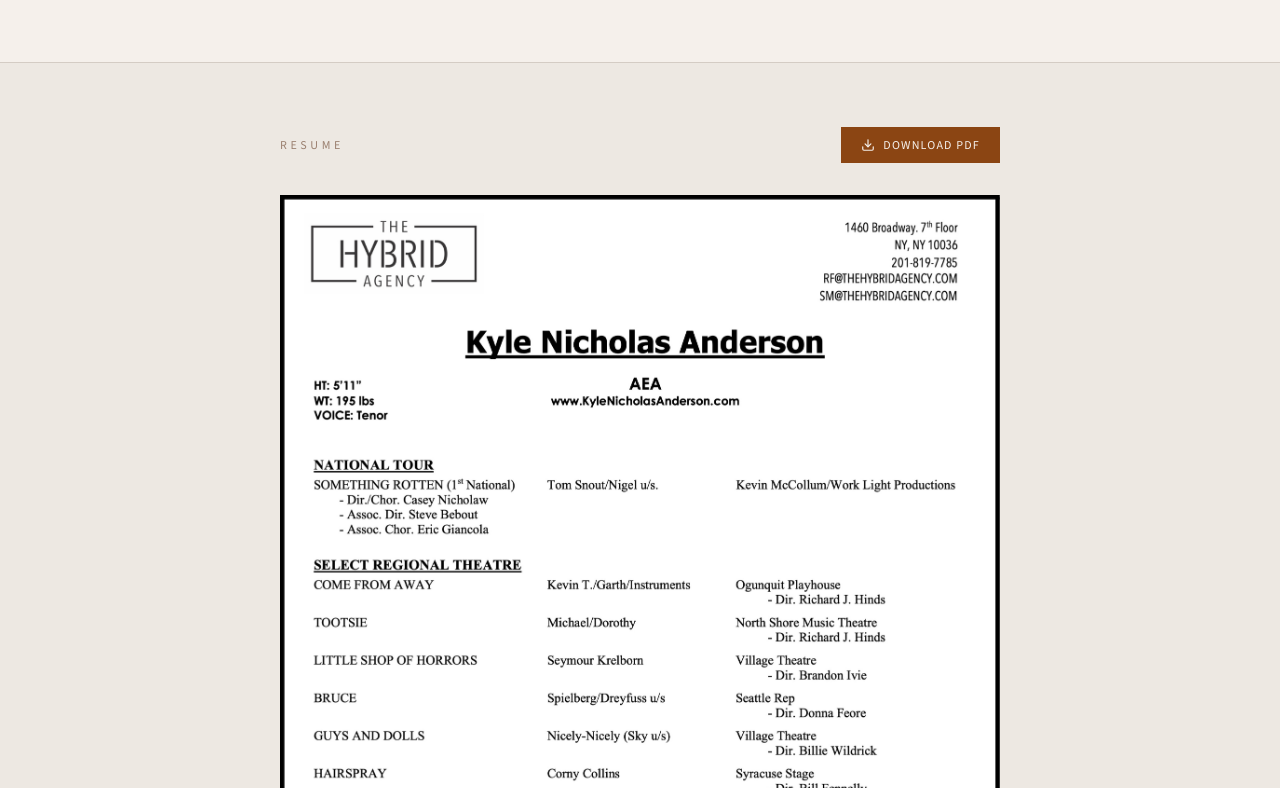
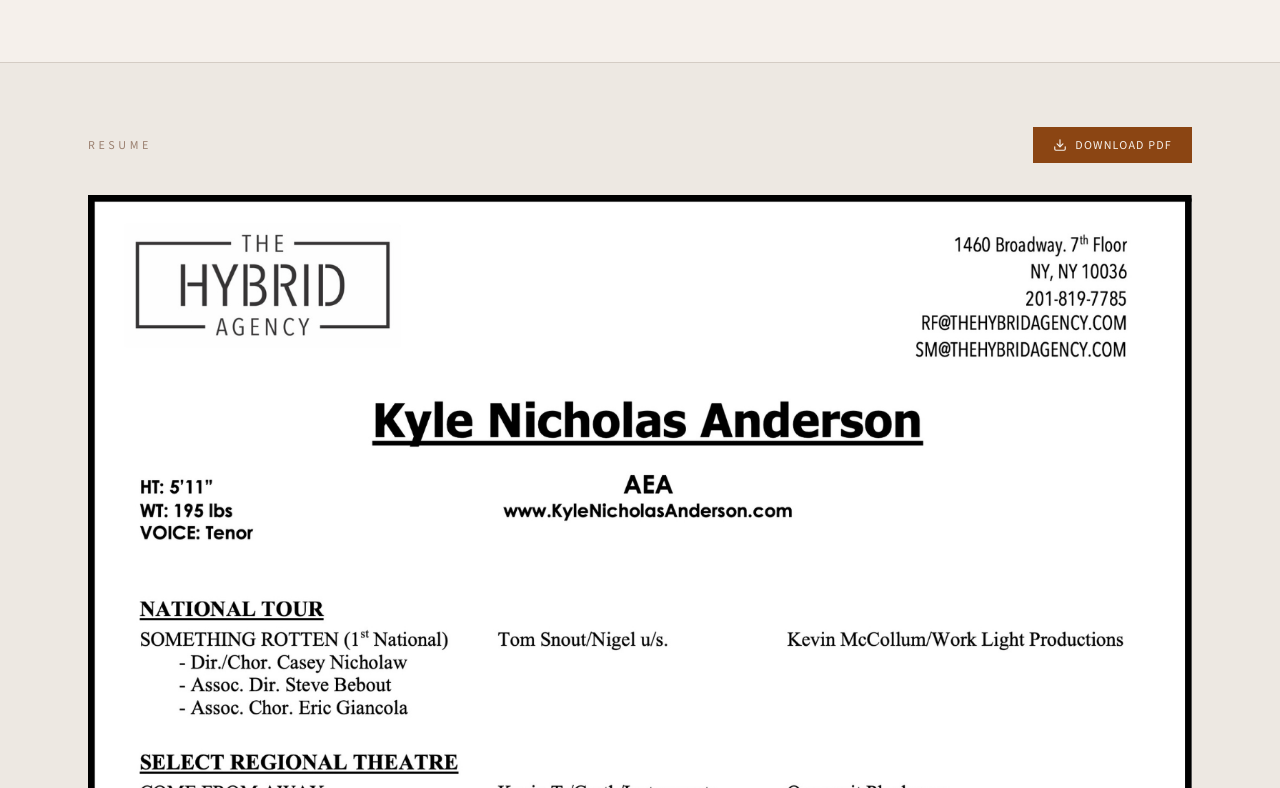
Before and after one commit to wolfdog27/kyle-nicholas-anderson-website, a Next.js app: page /headshots in a window 1280 px wide. Shown: the part 772-1560 px from the top of the page. Built offline with nearby package versions, Linux system fonts and the light colour scheme.

Commit message:
Match resume width to headshots grid (max-w-6xl)

```diff
--- a/app/headshots/page.tsx
+++ b/app/headshots/page.tsx
@@ -85,7 +85,7 @@
         style={{ backgroundColor: "#ede8e2", borderTop: "1px solid #d4ccc4" }}
         className="py-16"
       >
-        <div className="max-w-3xl mx-auto px-6">
+        <div className="max-w-6xl mx-auto px-6">
           <div className="flex items-center justify-between mb-8">
             <p
               style={{ color: "#9b8070", fontFamily: "var(--font-source-sans), sans-serif" }}
```
